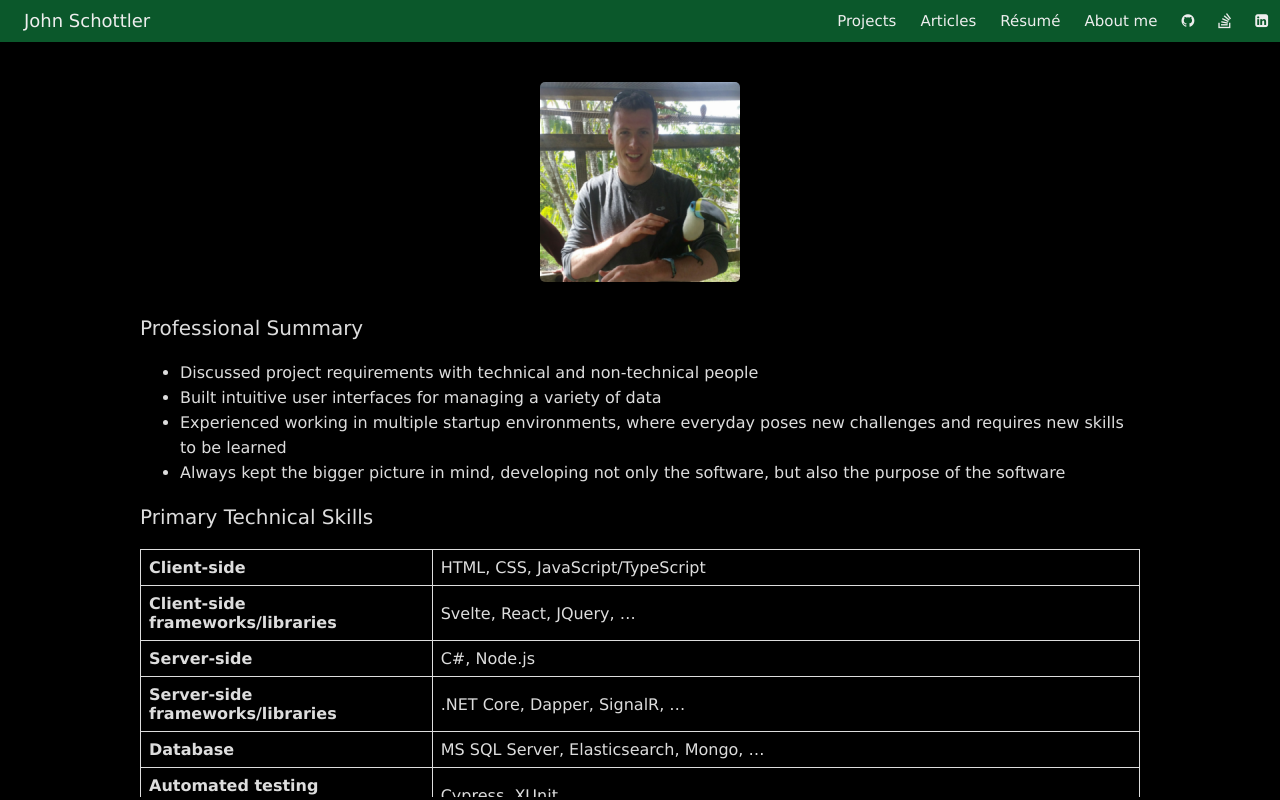
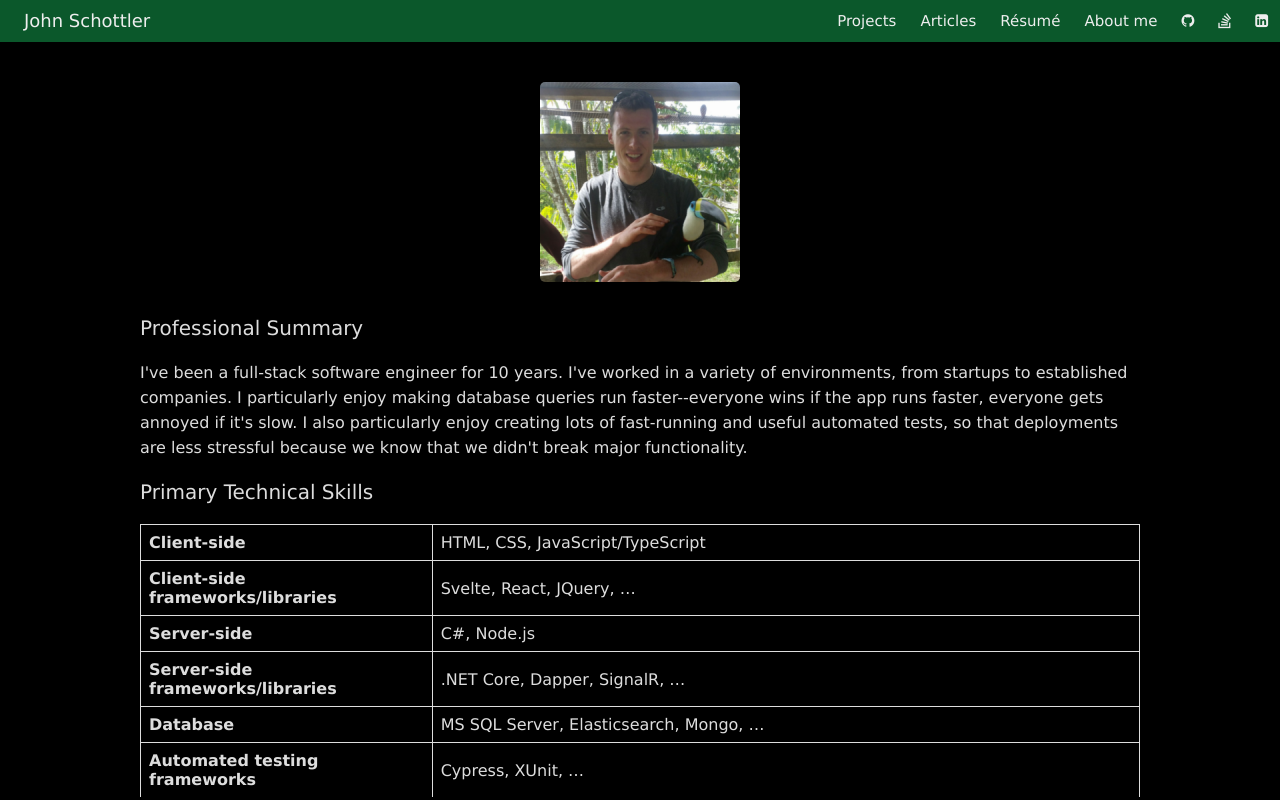
Before and after one commit to JohnnyFun/johnschottlercom, a Svelte app: page /resume in a window 1280 px wide. Built offline with nearby package versions, Linux system fonts and the light colour scheme; a small style sheet from the web is missing.

Commit message:
update professional summary to point out some niche parts of software dev that I particularly enjoy.

```diff
--- a/src/components/Resume.svelte
+++ b/src/components/Resume.svelte
@@ -1,11 +1,17 @@
 <div class="resume-body">
   <h2>Professional Summary</h2>
-  <ul>
+  <p>
+    I've been a full-stack software engineer for 10 years.
+    I've worked in a variety of environments, from startups to established companies.
+    I particularly enjoy making database queries run faster--everyone wins if the app runs faster, everyone gets annoyed if it's slow.
+    I also particularly enjoy creating lots of fast-running and useful automated tests, so that deployments are less stressful because we know that we didn't break major functionality.
+  </p>
+  <!-- <ul>
     <li>Discussed project requirements with technical and non-technical people</li>
     <li>Built intuitive user interfaces for managing a variety of data</li>
     <li>Experienced working in multiple startup environments, where everyday poses new challenges and requires new skills to be learned</li>
     <li>Always kept the bigger picture in mind, developing not only the software, but also the purpose of the software</li>
-  </ul>
+  </ul> -->
   <h2>Primary Technical Skills</h2>
   <table>
     {#each Object.keys(technicalSkills) as category}
```
